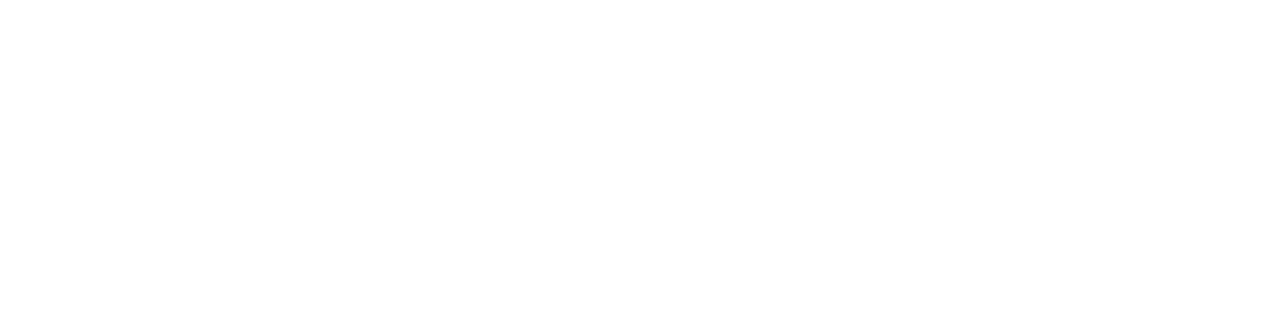
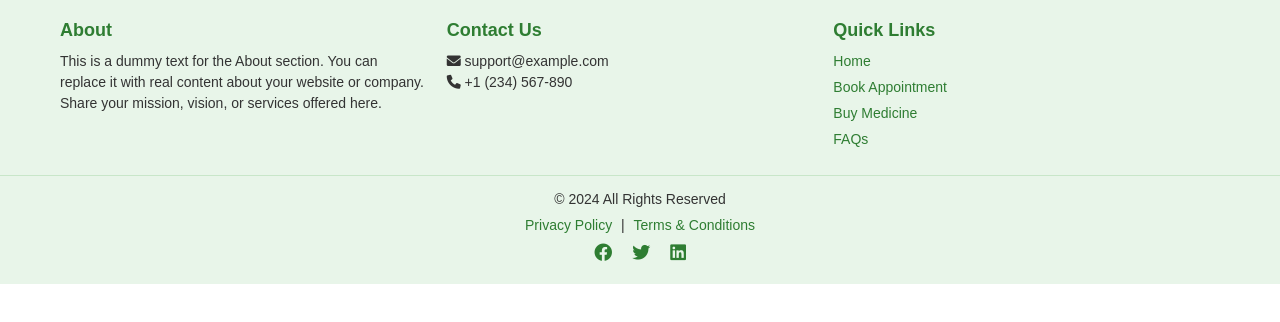
Before and after one commit to Shiksa/2k25-Final-Year-B.Tech-Project, a React (Vite) app in the folder client/: page /footer in a window 1280 px wide. Before the commit this address had no page. Shown: the top 322 px of the page. Built offline with nearby package versions, Linux system fonts and the light colour scheme.

Commit message:
footer page added,please check it out

```diff
--- a/client/index.html
+++ b/client/index.html
@@ -4,6 +4,11 @@
     <meta charset="UTF-8" />
 
     <meta name="viewport" content="width=device-width, initial-scale=1.0" />
+    <link
+  href="https://cdnjs.cloudflare.com/ajax/libs/font-awesome/6.0.0-beta3/css/all.min.css"
+  rel="stylesheet"
+/>
+
     <title>Vite + React</title>
   </head>
   <body>
--- a/client/package.json
+++ b/client/package.json
@@ -10,6 +10,7 @@
     "preview": "vite preview"
   },
   "dependencies": {
+    "@fortawesome/fontawesome-free": "^6.7.1",
     "react": "^18.3.1",
     "react-dom": "^18.3.1",
     "react-router-dom": "^7.0.1",
--- a/client/src/App.jsx
+++ b/client/src/App.jsx
@@ -4,6 +4,7 @@
 import { BrowserRouter as Router, Routes, Route } from "react-router-dom";
 import FAQs from './container/FAQ/Faqs';
 import HealthRecord from './container/HealthRecord/HealthRecord';
+import Footer from './container/Footer/Footer';
 
 const App = () => {
   return (
@@ -13,6 +14,7 @@
         <Route path='/specialization' element={<Specialization />} />
         <Route path='/faqs' element={<FAQs/>} />
         <Route path='/healthrecord' element={<HealthRecord/>} />
+        <Route path='/footer' element={<Footer/>} />
       </Routes>
     </Router>
   )
--- /dev/null
+++ b/client/src/container/Footer/Footer.jsx
@@ -0,0 +1,71 @@
+import React from "react";
+import styles from "./Footer.module.css";
+
+const Footer = () => {
+  return (
+    <footer className={styles.footer}>
+      <div className={styles.container}>
+        {/* About Section */}
+        <div className={styles.section}>
+          <h3>About</h3>
+          <p>
+            This is a dummy text for the About section. You can replace it with
+            real content about your website or company. Share your mission,
+            vision, or services offered here.
+          </p>
+        </div>
+
+        {/* Contact Us Section */}
+        <div className={styles.section}>
+          <h3>Contact Us</h3>
+          <p>
+            <i className="fas fa-envelope"></i> support@example.com
+          </p>
+          <p>
+            <i className="fas fa-phone"></i> +1 (234) 567-890
+          </p>
+        </div>
+
+        {/* Quick Links Section */}
+        <div className={styles.section}>
+          <h3>Quick Links</h3>
+          <ul>
+            <li>
+              <a href="#home">Home</a>
+            </li>
+            <li>
+              <a href="#book-appointment">Book Appointment</a>
+            </li>
+            <li>
+              <a href="#buy-medicine">Buy Medicine</a>
+            </li>
+            <li>
+              <a href="#faqs">FAQs</a>
+            </li>
+          </ul>
+        </div>
+      </div>
+
+      <div className={styles.footerBottom}>
+        <p>&copy; 2024 All Rights Reserved</p>
+        <div className={styles.links}>
+          <a href="#privacy-policy">Privacy Policy</a> |{" "}
+          <a href="#terms-and-conditions">Terms & Conditions</a>
+        </div>
+        <div className={styles.socialIcons}>
+          <a href="#facebook">
+            <i className="fab fa-facebook"></i>
+          </a>
+          <a href="#twitter">
+            <i className="fab fa-twitter"></i>
+          </a>
+          <a href="#linkedin">
+            <i className="fab fa-linkedin"></i>
+          </a>
+        </div>
+      </div>
+    </footer>
+  );
+};
+
+export default Footer;
--- /dev/null
+++ b/client/src/container/Footer/Footer.module.css
@@ -0,0 +1,92 @@
+.footer {
+    background-color: #e8f5e9; /* Light green shade */
+    padding: 20px 0;
+    color: #333;
+    font-family: Arial, sans-serif;
+  }
+
+  .container {
+    display: flex;
+    justify-content: space-between;
+    margin: 0 auto;
+    max-width: 1200px;
+    padding: 0 20px;
+  }
+
+  .section {
+    flex: 1;
+    margin-right: 20px;
+  }
+
+  .section h3 {
+    color: #2e7d32; /* Dark green for headers */
+    font-size: 18px;
+    margin-bottom: 10px;
+  }
+
+  .section p,
+  .section ul {
+    font-size: 14px;
+    line-height: 1.5;
+    margin: 0;
+  }
+
+  .section ul {
+    list-style: none;
+    padding: 0;
+  }
+
+  .section ul li {
+    margin-bottom: 5px;
+  }
+
+  .section ul li a {
+    color: #2e7d32;
+    text-decoration: none;
+  }
+
+  .section ul li a:hover {
+    text-decoration: underline;
+  }
+
+  .footerBottom {
+    border-top: 1px solid #c8e6c9;
+    margin-top: 20px;
+    padding-top: 15px;
+    text-align: center;
+  }
+
+  .footerBottom p {
+    font-size: 14px;
+    margin: 0;
+  }
+
+  .links {
+    margin: 10px 0; /* Added space for links below copyright */
+    font-size: 14px;
+  }
+
+  .links a {
+    color: #2e7d32;
+    text-decoration: none;
+    margin: 0 5px;
+  }
+
+  .links a:hover {
+    text-decoration: underline;
+  }
+
+  .socialIcons {
+    margin-top: 10px;
+  }
+
+  .socialIcons a {
+    color: #2e7d32;
+    margin: 0 10px;
+    font-size: 18px;
+    text-decoration: none;
+  }
+
+  .socialIcons a:hover {
+    color: #1b5e20; /* Darker green on hover */
+  }
```
Also changed, not shown: 1 other file (tests, documents, lock files or other folders).
